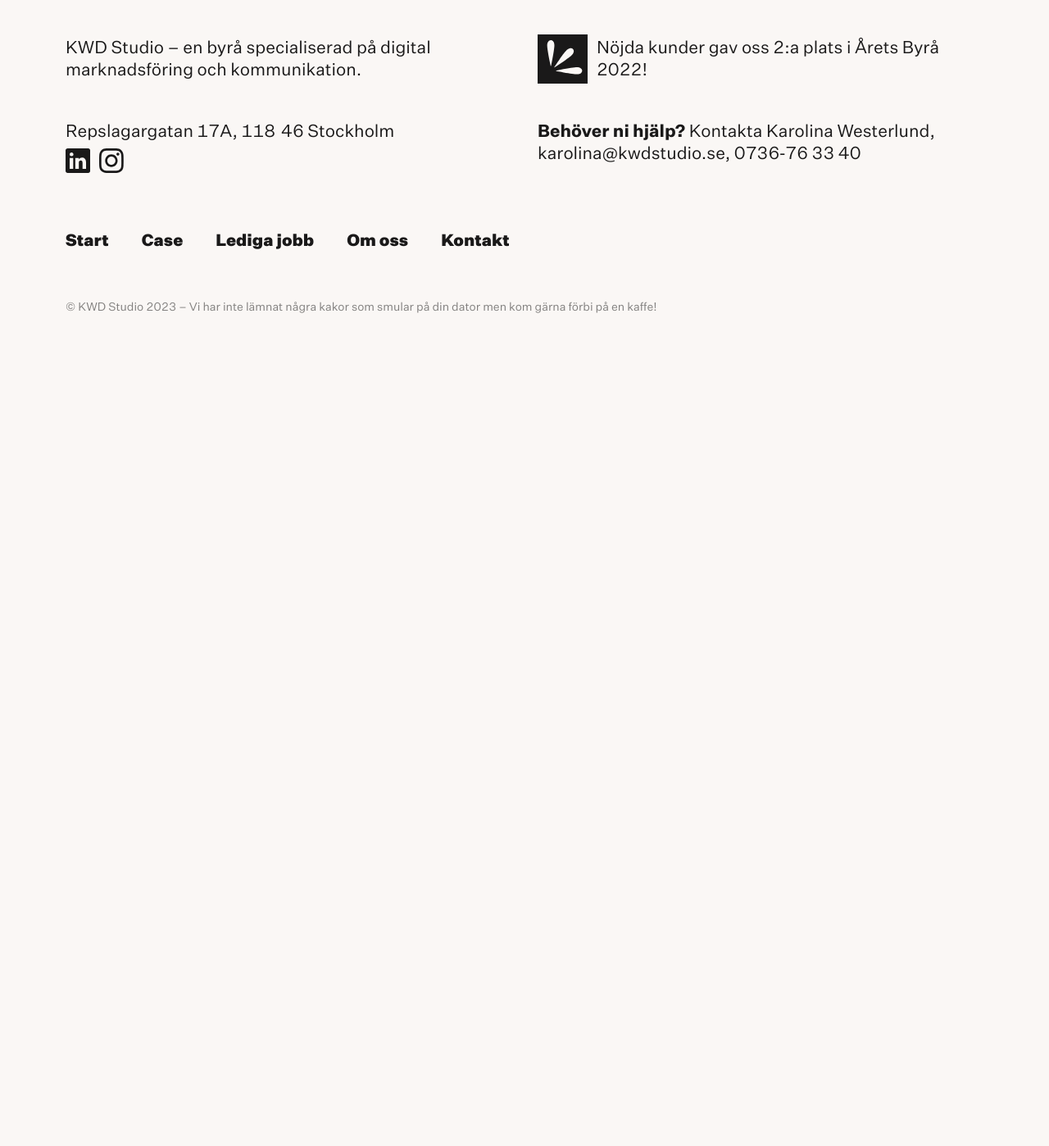
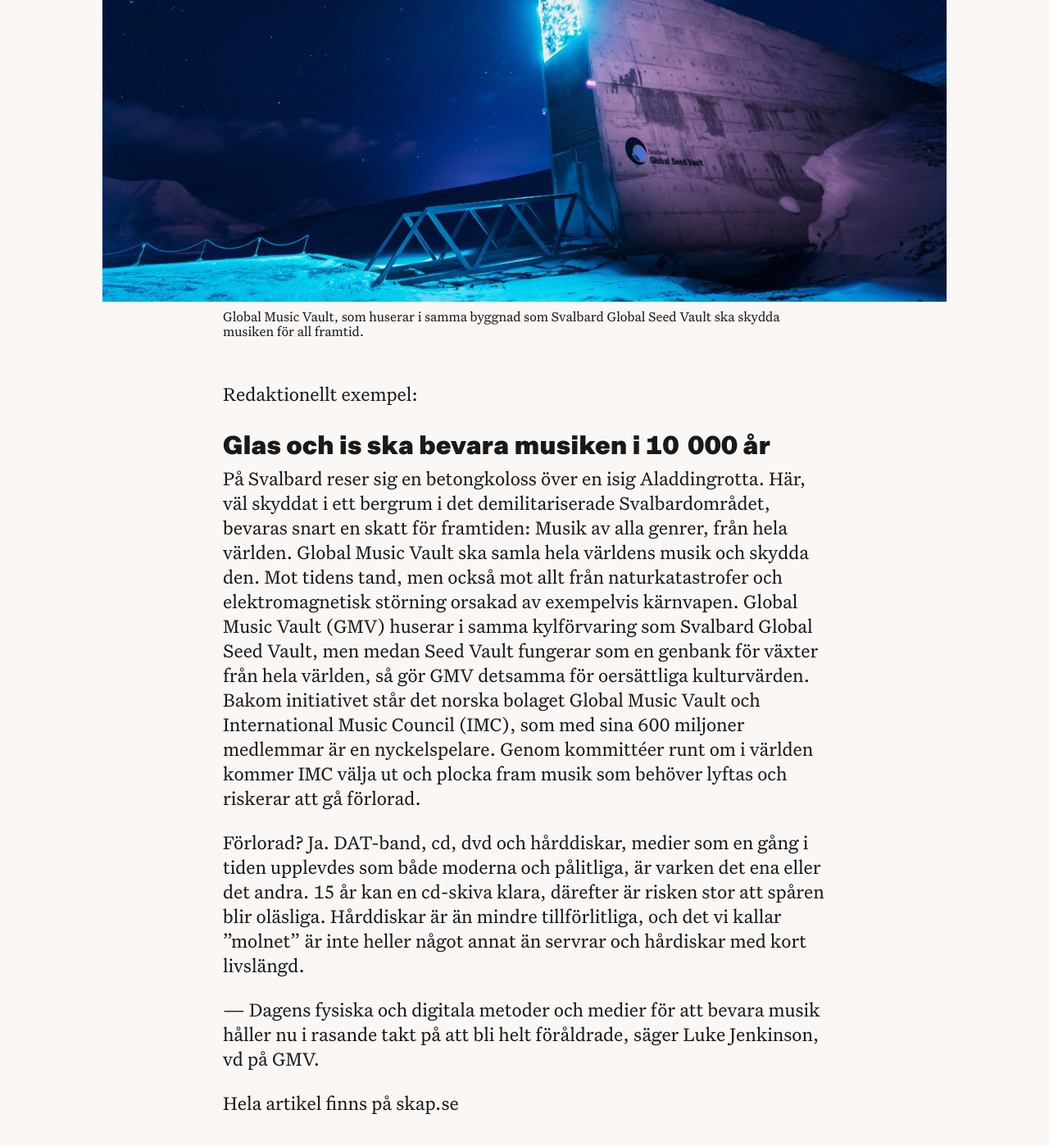
Before and after one commit to kwdstudio/kwdstudio.github.io, a Jekyll site: the page built from _cases/skap.md, in a window 1280 px wide and 1400 px high, scrolled down 2035 px. Shown: the whole window at 82% size. Built offline with Jekyll 4.4.1, drawn with Linux system fonts in a browser that asks for light colours; before the commit the page ends 2478 px from its top, so only the background shows below that.

Commit message:
update case skap

```diff
--- a/_cases/skap.md
+++ b/_cases/skap.md
@@ -3,7 +3,7 @@ layout: case
 title: Skap
 description: Vi stöttar Skap med strategisk rådgivning, varumärkesarbete, medlemsrekrytering och produktion av text, film och livesändningar.
 image: /images/cases/skap/featured.jpg
-client: SVT
+client: Skap
 all_order: 2
 teaser_heading: Till svensk musiks försvar
 teaser_body: <p>En liten kulturgärning i form av strategi, produktion och kommunikation.</p>
@@ -18,3 +18,22 @@ Sedan tidigt 2017 har vi samarbetat med Skap och under åren hunnit med en varum
 ## Strategiskt och redaktionellt
 
 Vi arbetar redaktionellt med medlemskommunikation (medlemsintervjuer och artiklar om stipendier, priser och branschnyheter) och med innehåll till och formgivning av Skaps årsredovisning. Vi fungerar som ett strategiskt bollplank och genomförde under 2022 en medlemsundersökning med såväl omfattande, kvalitativa medlemsintervjuer som en enkät med mycket hög svarsfrekvens. Nu stöttar vi även Skap i deras opinionsbildande arbete. Bland annat hjälper vi till med material och spridningsplan för att skapa uppmärksamhet kring organisationens viktiga rapport om rasism i musikbranschen.
+
+ {%
+  include page_image.html
+  src="/images/cases/skap/featured.jpg"
+  caption="Global Music Vault, som huserar i samma byggnad som Svalbard Global Seed Vault ska skydda musiken för all framtid."
+%}
+
+Redaktionellt exempel:
+
+## Glas och is ska bevara musiken i 10 000 år
+
+På Svalbard reser sig en betongkoloss över en isig Aladdingrotta. Här, väl skyddat i ett bergrum i det demilitariserade Svalbardområdet, bevaras snart en skatt för framtiden: Musik av alla genrer, från hela världen.
+Global Music Vault ska samla hela världens musik och skydda den. Mot tidens tand, men också mot allt från naturkatastrofer och elektromagnetisk störning orsakad av exempelvis kärnvapen. Global Music Vault (GMV) huserar i samma kylförvaring som Svalbard Global Seed Vault, men medan Seed Vault fungerar som en genbank för växter från hela världen, så gör GMV detsamma för oersättliga kulturvärden. Bakom initiativet står det norska bolaget Global Music Vault och International Music Council (IMC), som med sina 600 miljoner medlemmar är en nyckelspelare. Genom kommittéer runt om i världen kommer IMC välja ut och plocka fram musik som behöver lyftas och riskerar att gå förlorad.
+
+Förlorad? Ja. DAT-band, cd, dvd och hårddiskar, medier som en gång i tiden upplevdes som både moderna och pålitliga, är varken det ena eller det andra. 15 år kan en cd-skiva klara, därefter är risken stor att spåren blir oläsliga. Hårddiskar är än mindre tillförlitliga, och det vi kallar ”molnet” är inte heller något annat än servrar och hårdiskar med kort livslängd.
+
+— Dagens fysiska och digitala metoder och medier för att bevara musik håller nu i rasande takt på att bli helt föråldrade, säger Luke Jenkinson, vd på GMV.
+
+Hela artikel finns på skap.se
```
Also changed, not shown: images/cases/skap/featured.jpg (added).
